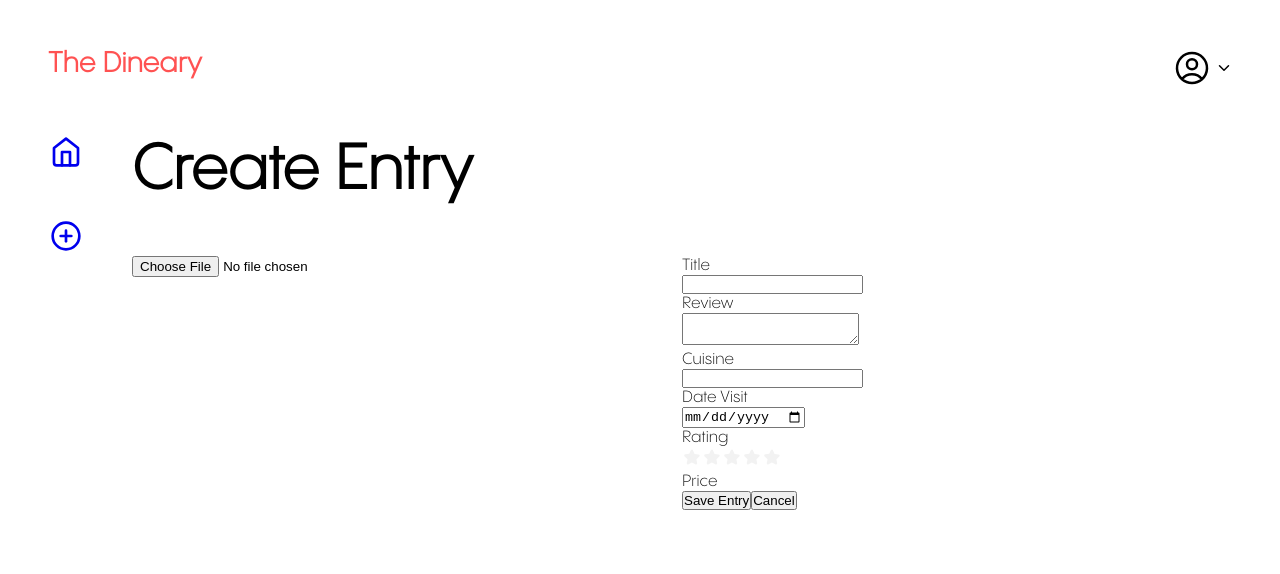
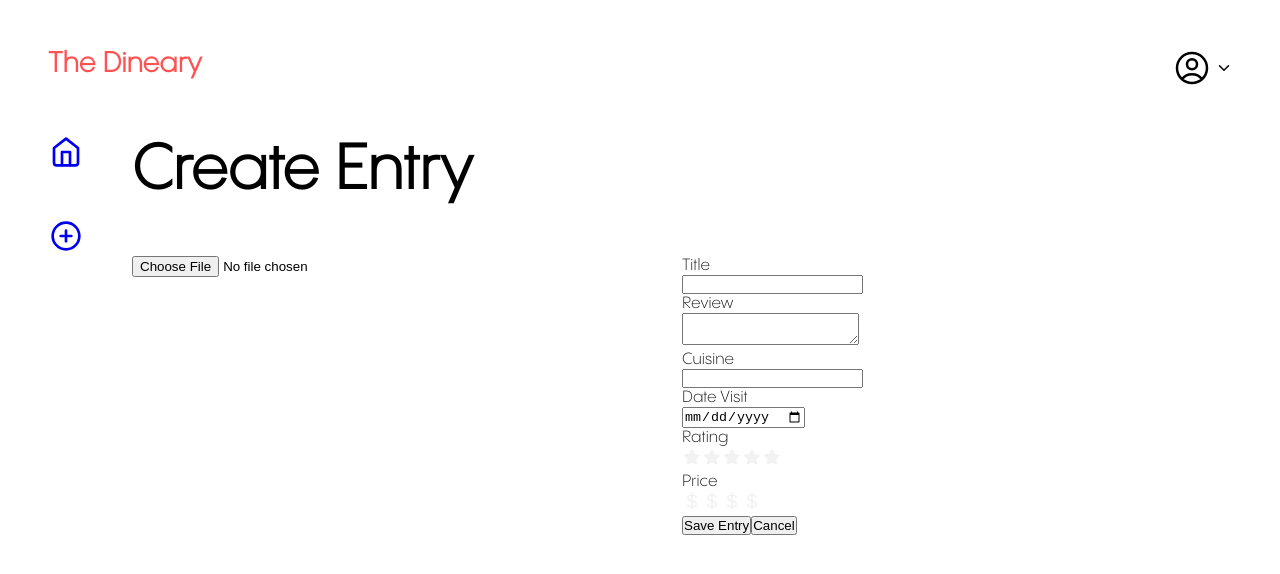
Before and after one commit to SutheeDev/PerScholasCapstoneFE, a React (Vite) app: page /create in a window 1280 px wide. Shown: the top 574 px of the page. Built offline with nearby package versions, Linux system fonts and the light colour scheme; no server answers.

Commit message:
updated priceRange entry state when the dollar icon is clicked

```diff
--- a/src/pages/CreateRestaurant.jsx
+++ b/src/pages/CreateRestaurant.jsx
@@ -12,7 +12,7 @@ const initialState = {
   visitDate: "",
   rating: 0,
   review: "",
-  priceRange: "",
+  priceRange: 0,
   image: "",
 };
 
@@ -41,7 +41,12 @@ const CreateRestaurant = () => {
             range={entry.rating}
           />
           <label htmlFor="price">Price</label>
-          {/* <RateRangeEl Icon={BiDollar} num={4} /> */}
+          <RateRangeEl
+            Icon={BiDollar}
+            num={4}
+            onClick={(e) => setEntry({ ...entry, priceRange: e })}
+            range={entry.priceRange}
+          />
 
           <button>Save Entry</button>
           <button>Cancel</button>
```
